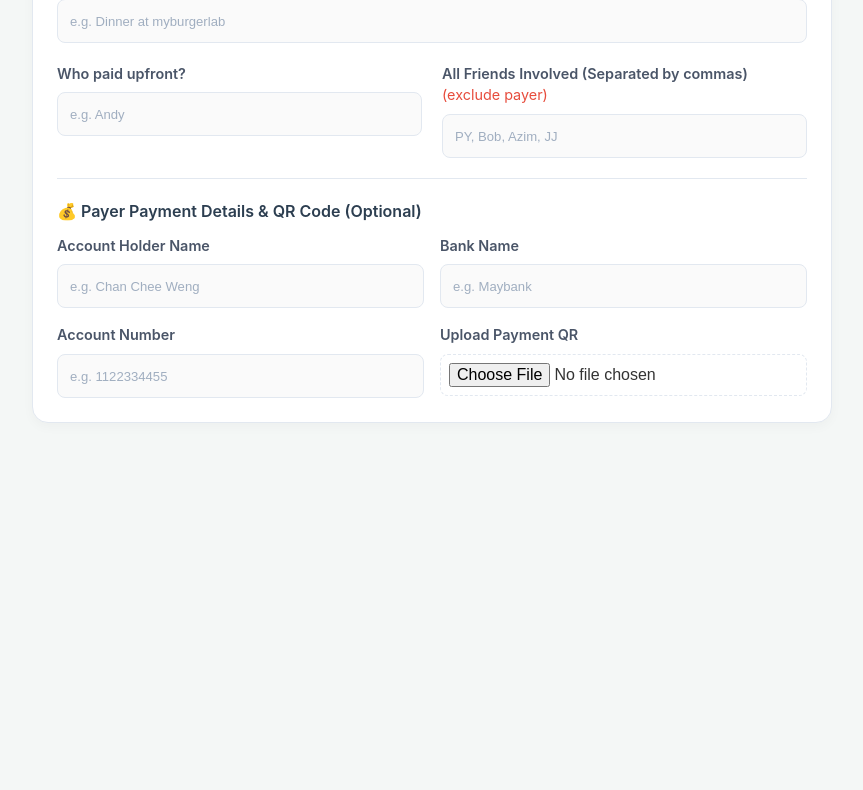
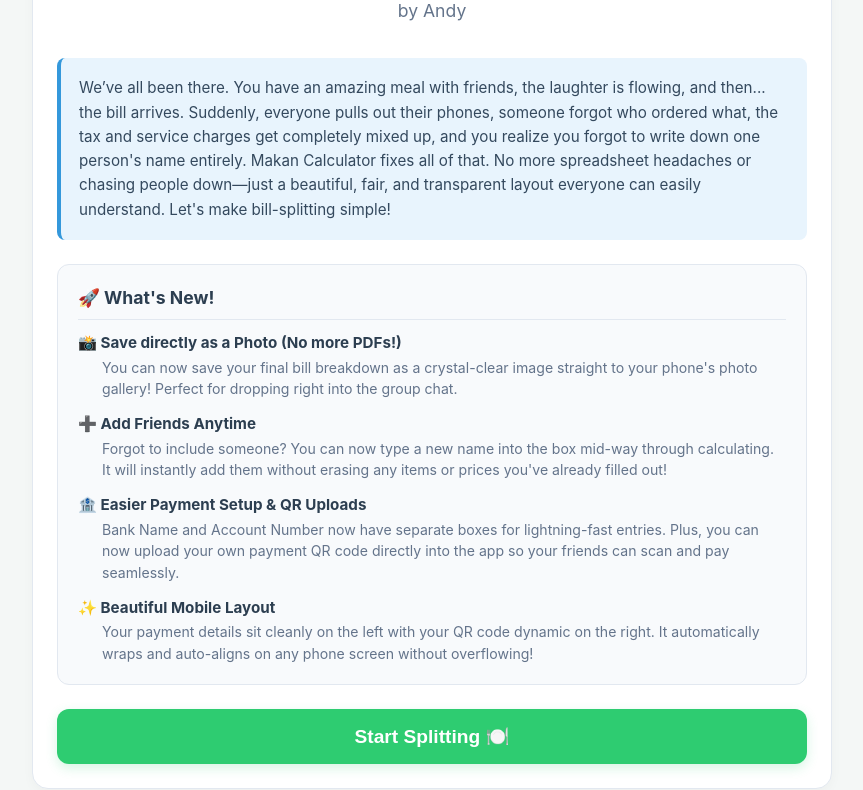
Before and after one commit to slayerhantu/makancalculator, a plain HTML site: page index.html in a window 1280 px wide. Shown: the part 138-928 px from the top of the page, without its empty margins (208-1071 px from the left). Before the commit the page ends 800 px from the top, so only its background shows below. Drawn offline with nearby package versions, Linux system fonts and the light colour scheme.

Commit message:
Update index.html

```diff
--- a/index.html
+++ b/index.html
@@ -30,6 +30,27 @@
         input:focus { border-color: var(--secondary); background: #fff; outline: none; box-shadow: 0 0 0 3px rgba(52,152,219,0.1); }
 
         input::placeholder { font-size: 0.82em; color: #a0aec0; }
+
+        /* LANDING PAGE UI STYLES */
+        #landingPage { display: flex; flex-direction: column; gap: 24px; }
+        .welcome-hero { text-align: center; padding: 20px 0 10px 0; }
+        .welcome-hero h1 { font-size: 2.2em; color: var(--dark); margin: 0 0 8px 0; font-weight: 800; }
+        .welcome-hero p { font-size: 1.1em; color: #64748b; margin: 0; }
+
+        .story-box { background: #e8f4fd; border-left: 4px solid var(--secondary); padding: 18px; border-radius: 8px; font-size: 0.95em; color: #34495e; line-height: 1.6; }
+
+        .changelog-box { background: #f8fafc; border: 1px solid var(--border); border-radius: 12px; padding: 20px; }
+        .changelog-box h3 { border-bottom: 1px solid var(--border); padding-bottom: 8px; margin-bottom: 12px; font-size: 1.1em; }
+        .changelog-item { margin-bottom: 14px; }
+        .changelog-item:last-child { margin-bottom: 0; }
+        .changelog-title { font-weight: 700; font-size: 0.95em; display: flex; align-items: center; gap: 6px; color: var(--dark); }
+        .changelog-desc { font-size: 0.88em; color: #64748b; margin-top: 2px; padding-left: 24px; }
+
+        .start-btn { display: block; width: 100%; padding: 16px; font-size: 1.2em; background-color: var(--primary); color: white; border: none; border-radius: 12px; font-weight: 700; cursor: pointer; transition: all 0.2s; text-align: center; box-shadow: 0 4px 12px rgba(46,204,113,0.2); }
+        .start-btn:hover { background-color: var(--primary-hover); transform: translateY(-1px); }
+
+        /* MAIN APP UI (Hidden initially) */
+        #mainApp { display: none; }
 
         .setup-grid { display: grid; grid-template-columns: 1fr; gap: 20px; margin-bottom: 20px; }
         @media (min-width: 600px) {
@@ -65,12 +86,9 @@
 
         /* RECEIPT VISUAL CONTAINER STYLES */
         .result-box { display: none; margin-top: 24px; }
-
-        /* The container that gets snapshotted */
         #printArea { background: #ffffff; padding: 30px; border-radius: 16px; border: 2px solid var(--border); box-shadow: 0 10px 25px rgba(0,0,0,0.05); }
 
         .receipt-grid { display: grid; grid-template-columns: 1fr; gap: 24px; align-items: start; }
-        /* Dynamic class that gets activated during image capture to force Side-by-Side */
         .receipt-grid.force-desktop { grid-template-columns: 1.1fr 0.9fr; }
 
         .table-responsive { width: 100%; margin-bottom: 20px; border-radius: 12px; border: 1px solid var(--border); overflow: hidden; }
@@ -84,14 +102,12 @@
         .breakdown-header span.amt { font-size: 1.4em; font-weight: 900; color: #e67e22; }
         .breakdown-details { font-size: 1em; color: #4a5568; line-height: 1.6; }
 
-        /* UPDATED: Flex-wrap ensures it adapts to small screens without breaking the dashed box */
         .payment-summary-box { background: #f8fafc; border: 2px dashed var(--secondary); padding: 24px; border-radius: 12px; margin-top: 20px; display: flex; flex-direction: row; flex-wrap: wrap; justify-content: space-between; align-items: center; text-align: left; gap: 20px; }
 
-        /* UPDATED: margin-left: auto ensures it stays bottom-right if it stacks on mobile */
         .qr-preview-container { max-width: 200px; text-align: center; flex-shrink: 0; margin-left: auto; }
         .qr-preview-img { width: 140px; height: auto; border-radius: 12px; border: 2px solid var(--border); display: block; margin: 4px auto 0; background: #fff; }
 
-        /* iPHONE POPUP MODAL (Forces visual image display instead of silent download) */
+        /* iPHONE POPUP MODAL */
         .modal-overlay { display: none; position: fixed; top: 0; left: 0; width: 100%; height: 100%; background: rgba(0,0,0,0.85); z-index: 9999; justify-content: center; align-items: center; flex-direction: column; padding: 20px; box-sizing: border-box; }
         .modal-content { background: #fff; padding: 20px; border-radius: 16px; text-align: center; max-width: 95%; max-height: 90%; display: flex; flex-direction: column; }
         .modal-content img { max-width: 100%; max-height: 60vh; object-fit: contain; border-radius: 8px; border: 1px solid #ddd; margin: 15px 0; }
@@ -101,6 +117,50 @@
 </head>
 <body>
 
+    <!-- SECTION 1: LANDING PAGE -->
+    <div id="landingPage" class="card">
+        <div class="welcome-hero">
+            <h1>Welcome to Makan Calculator</h1>
+            <p>by Andy</p>
+        </div>
+
+        <div class="story-box">
+            We’ve all been there. You have an amazing meal with friends, the laughter is flowing, and then...
+            the bill arrives. Suddenly, everyone pulls out their phones, someone forgot who ordered what,
+            the tax and service charges get completely mixed up, and you realize you forgot to write down one person's name entirely.
+            Makan Calculator fixes all of that. No more spreadsheet headaches or chasing people down—just a beautiful,
+            fair, and transparent layout everyone can easily understand. Let's make bill-splitting simple!
+        </div>
+
+        <div class="changelog-box">
+            <h3>🚀 What's New!</h3>
+
+            <div class="changelog-item">
+                <div class="changelog-title">📸 Save directly as a Photo (No more PDFs!)</div>
+                <div class="changelog-desc">You can now save your final bill breakdown as a crystal-clear image straight to your phone's photo gallery! Perfect for dropping right into the group chat.</div>
+            </div>
+
+            <div class="changelog-item">
+                <div class="changelog-title">➕ Add Friends Anytime</div>
+                <div class="changelog-desc">Forgot to include someone? You can now type a new name into the box mid-way through calculating. It will instantly add them without erasing any items or prices you've already filled out!</div>
+            </div>
+
+            <div class="changelog-item">
+                <div class="changelog-title">🏦 Easier Payment Setup & QR Uploads</div>
+                <div class="changelog-desc">Bank Name and Account Number now have separate boxes for lightning-fast entries. Plus, you can now upload your own payment QR code directly into the app so your friends can scan and pay seamlessly.</div>
+            </div>
+
+            <div class="changelog-item">
+                <div class="changelog-title">✨ Beautiful Mobile Layout</div>
+                <div class="changelog-desc">Your payment details sit cleanly on the left with your QR code dynamic on the right. It automatically wraps and auto-aligns on any phone screen without overflowing!</div>
+            </div>
+        </div>
+
+        <button class="start-btn" onclick="startApp()">Start Splitting 🍽️</button>
+    </div>
+
+    <!-- SECTION 2: MAIN CALCULATOR APPLICATION -->
+    <div id="mainApp">
         <div class="card">
             <h2>Makan Calculator by Andy</h2>
 
@@ -162,6 +222,7 @@
         </div>
 
         <div id="result" class="result-box"></div>
+    </div>
 
     <!-- iPhone Saving Modal -->
     <div id="photoModal" class="modal-overlay">
@@ -176,6 +237,12 @@
     <script>
         let friends = [];
         let qrDataUrl = "";
+
+        // Landing Page Router view execution trigger
+        function startApp() {
+            document.getElementById('landingPage').style.display = 'none';
+            document.getElementById('mainApp').style.display = 'block';
+        }
 
         document.getElementById('qrUpload').addEventListener('change', function(e) {
             const file = e.target.files[0];
@@ -435,7 +502,6 @@
 
             if (holderName || bankName || accNum || qrDataUrl) {
                 resultsHtml += `<div class="payment-summary-box">`;
-                // UPDATED: Added word-break so long account numbers don't push the layout out
                 resultsHtml += `<div style="flex: 1; min-width: 200px; word-break: break-word;">`;
                 resultsHtml += `<h3 style="margin-top:0; margin-bottom:12px;">📌 Payment Transfer to ${payer}</h3>`;
                 if (holderName)  resultsHtml += `<p style="margin:6px 0; font-size:1.1em;"><b>Account Name:</b> ${holderName}</p>`;
```
Lines whose indentation alone changed are shown as unchanged.
